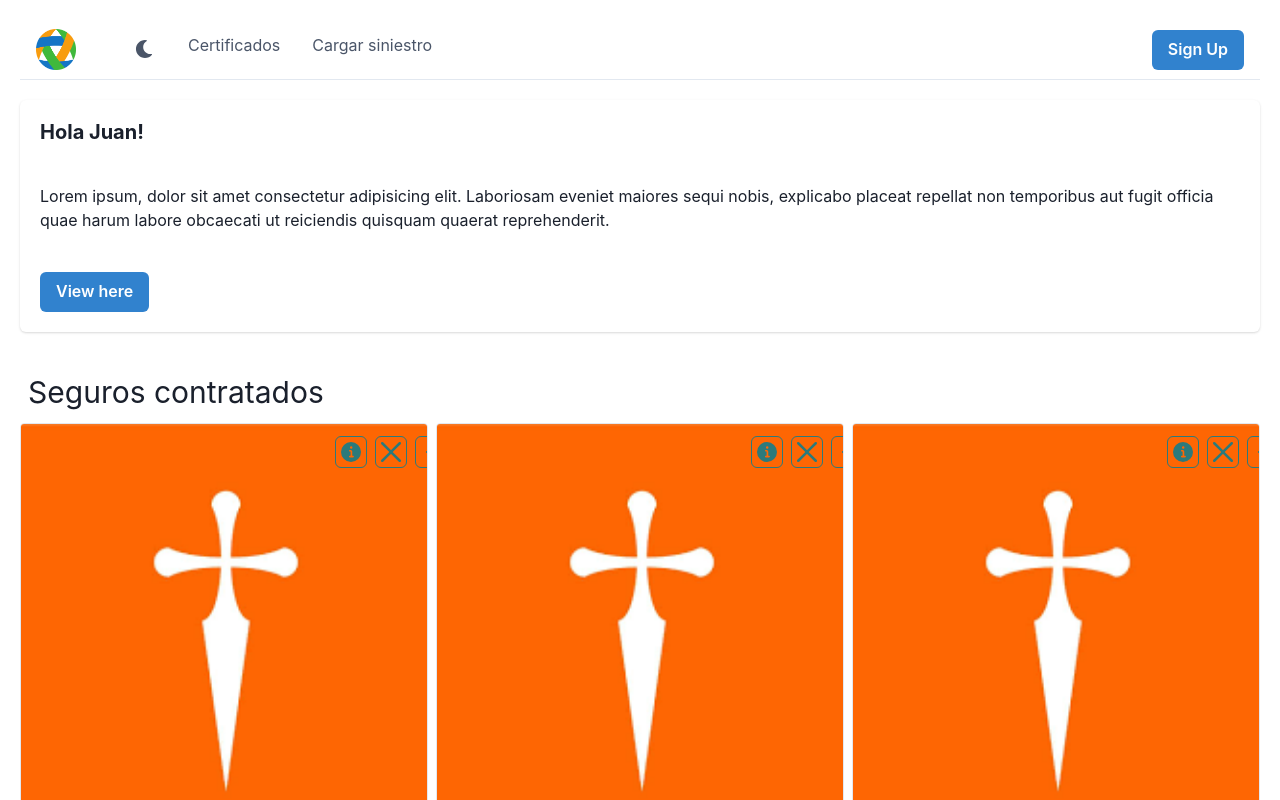
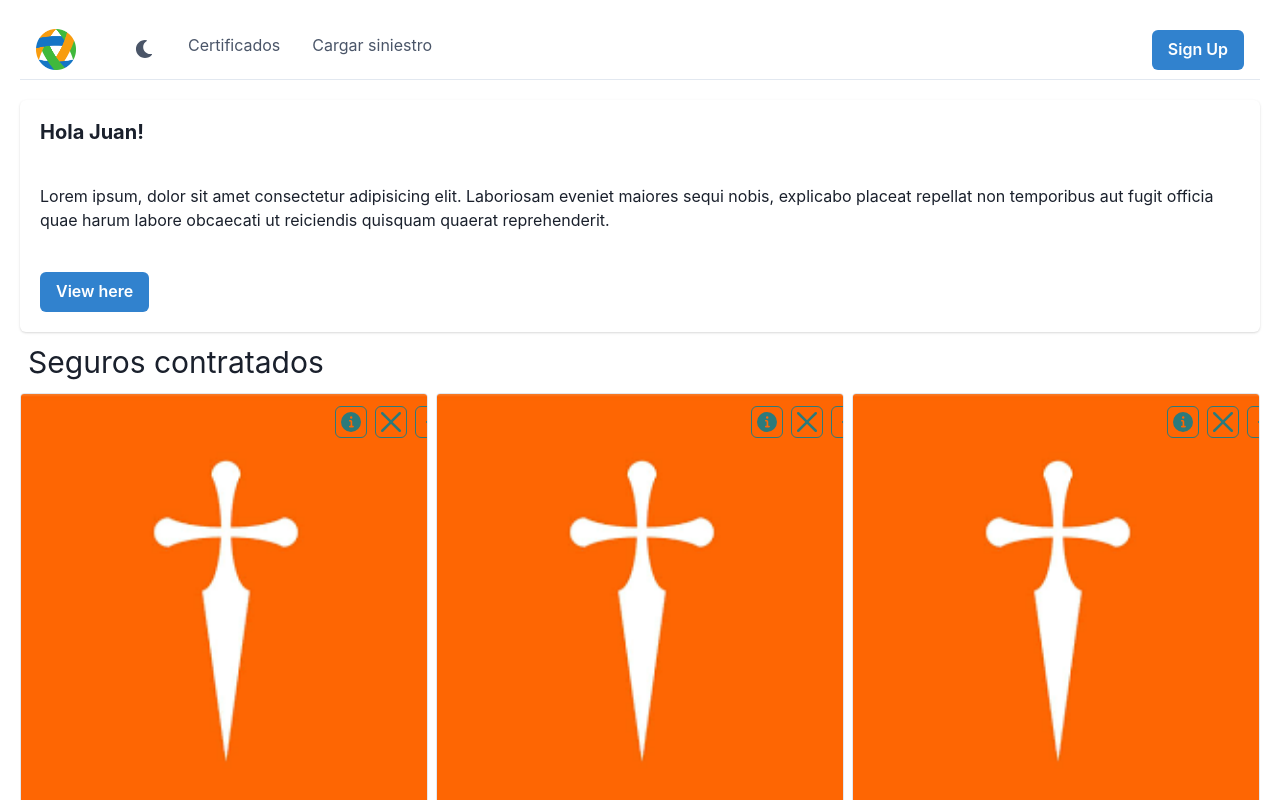
Before and after one commit to agustinyuse/portal.demo, a React (Create React App) app: page / in a window 1280 px wide. Shown: the top 800 px of the page. Built offline with nearby package versions, Linux system fonts and the light colour scheme.

Commit message:
Views to Pages

```diff
--- /dev/null
+++ b/src/pages/CertificatesView.tsx
@@ -0,0 +1,9 @@
+import { CertificateListComponent } from "../components/certificates/CertificateListComponent";
+import { UserPresentationComponent } from "../components/userPresentation/UserPresentationComponent";
+
+export const CertificatesView = () => (
+  <>
+    <UserPresentationComponent></UserPresentationComponent>
+    <CertificateListComponent></CertificateListComponent>
+  </>
+);
--- /dev/null
+++ b/src/pages/ClaimCreatedView.tsx
@@ -0,0 +1,5 @@
+import { ClaimSteps } from "../components/stepsComponents/StepsComponent";
+
+export const ClaimCreatedView = () => {
+  return <ClaimSteps></ClaimSteps>;
+};
--- a/src/views/CertificatesView.tsx
+++ /dev/null
@@ -1,14 +0,0 @@
-import { Box, Button, Card, CardBody, CardFooter, CardHeader, Heading, SimpleGrid } from '@chakra-ui/react'
-import { Text } from '@chakra-ui/react'
-import { CertificateListComponent } from '../components/certificates/CertificateListComponent';
-import { UserPresentationComponent } from '../components/userPresentation/UserPresentationComponent';
-
-
-export const CertificatesView = () => (
-   <>
-   <SimpleGrid column={2} spacing={30}>
-   <UserPresentationComponent></UserPresentationComponent>
-   <CertificateListComponent></CertificateListComponent>
-   </SimpleGrid>
-   </>
-);
--- a/src/views/ClaimCreatedView.tsx
+++ /dev/null
@@ -1,10 +0,0 @@
-import { Container, Flex } from "@chakra-ui/react";
-import { ClaimSteps } from "../components/stepsComponents/StepsComponent";
-
-export const ClaimCreatedView = () => {
-    return (
-      <Flex>
-      <ClaimSteps></ClaimSteps>
-      </Flex>
-    );
-  };
```
Also changed, not shown: src/routes/routes.tsx (+6 -4 lines).
